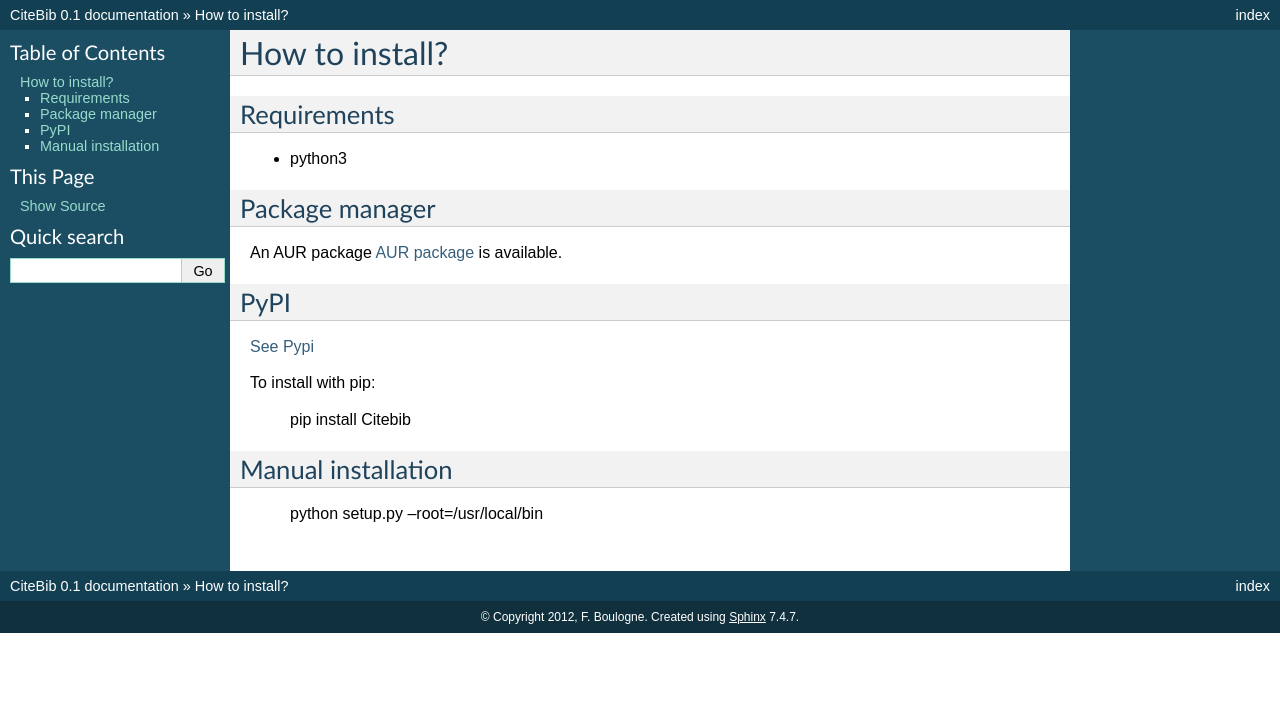
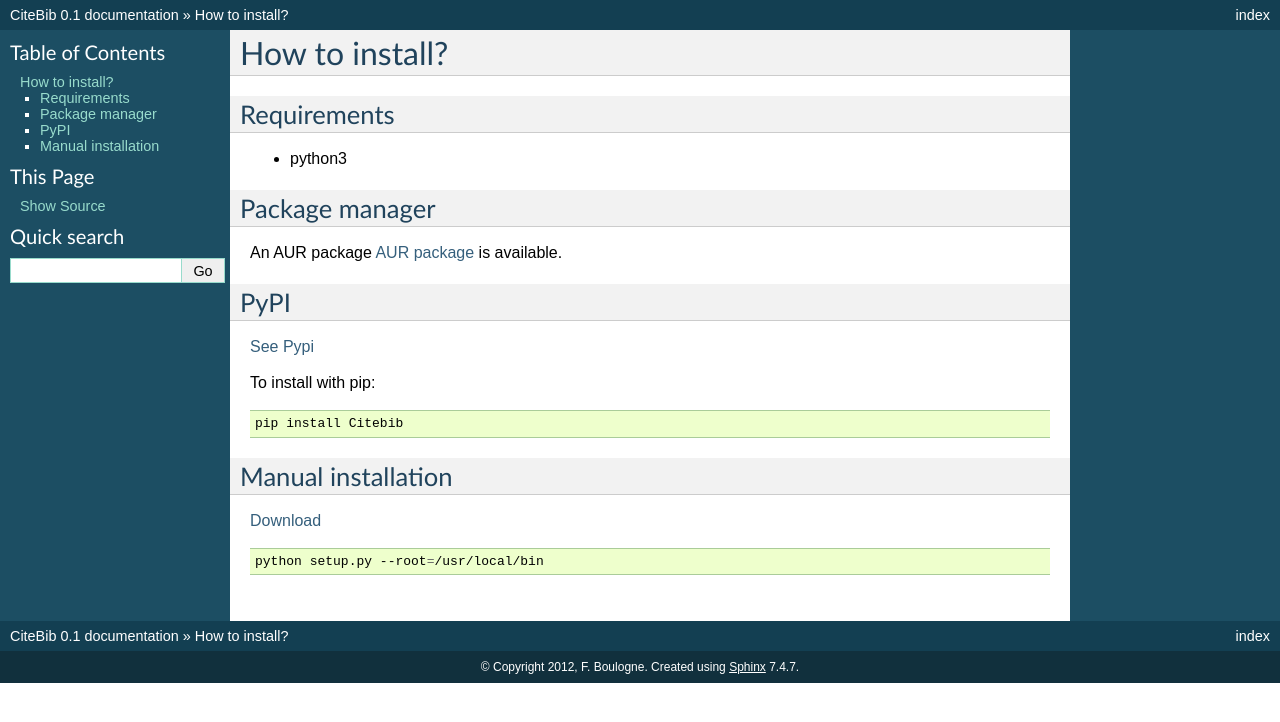
Before and after one commit to salsergey/CiteBib, a Sphinx documentation site: the page built from doc/source/install.rst, in a window 1280 px wide. Shown: the top 722 px of the page. Built offline with Sphinx 7.4.7, drawn with Linux system fonts in a browser that asks for light colours.

Commit message:
update source

```diff
--- a/doc/source/install.rst
+++ b/doc/source/install.rst
@@ -18,9 +18,16 @@
 
 To install with pip:
 
+.. code-block:: sh
+
     pip install Citebib
+
 
 Manual installation
 -------------------
 
+`Download <http://source.sciunto.org/citebib/>`_
+
+.. code-block:: sh
+
     python setup.py --root=/usr/local/bin
```
Also changed, not shown: README.md (+1 -1 lines).
